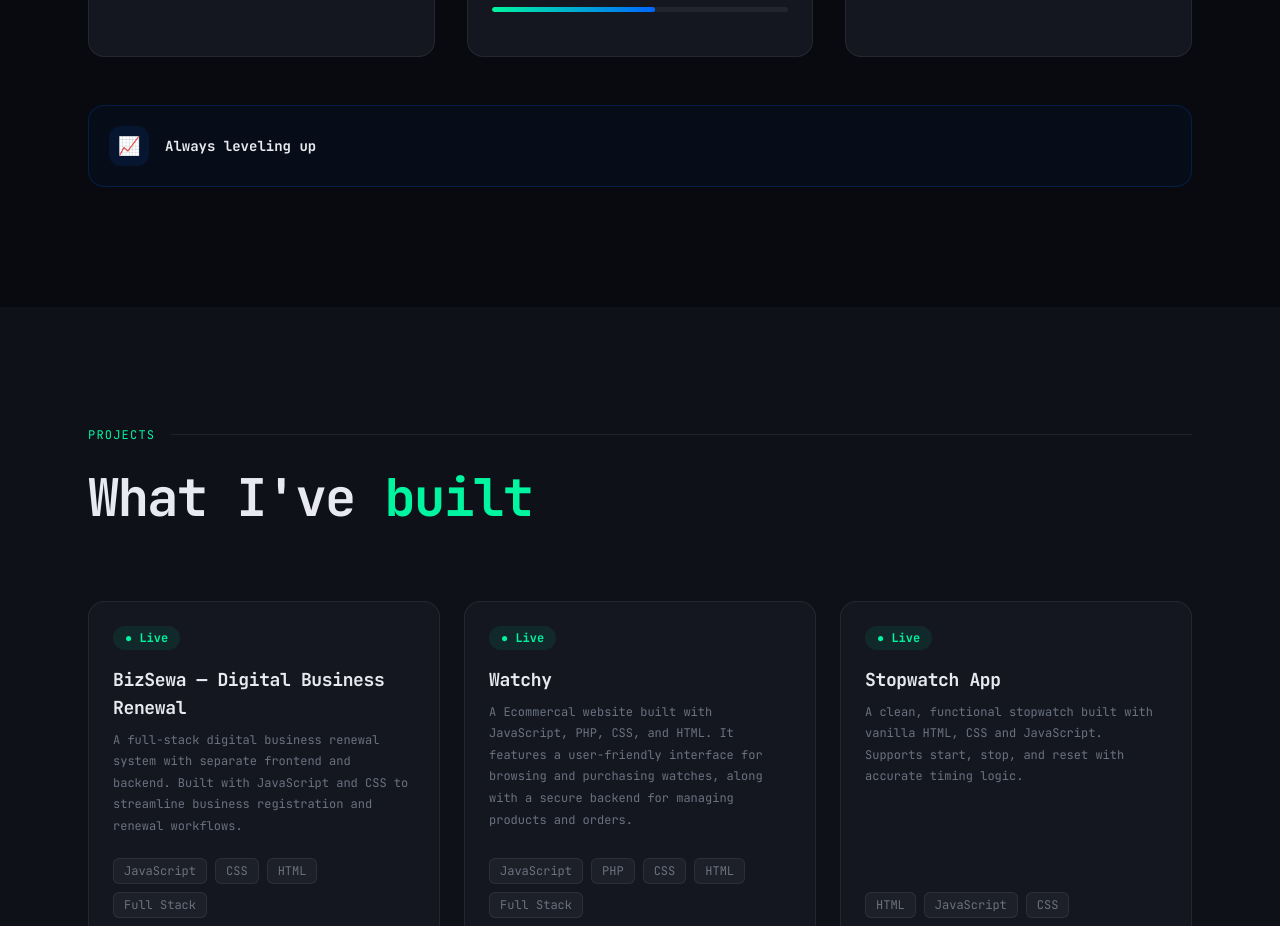
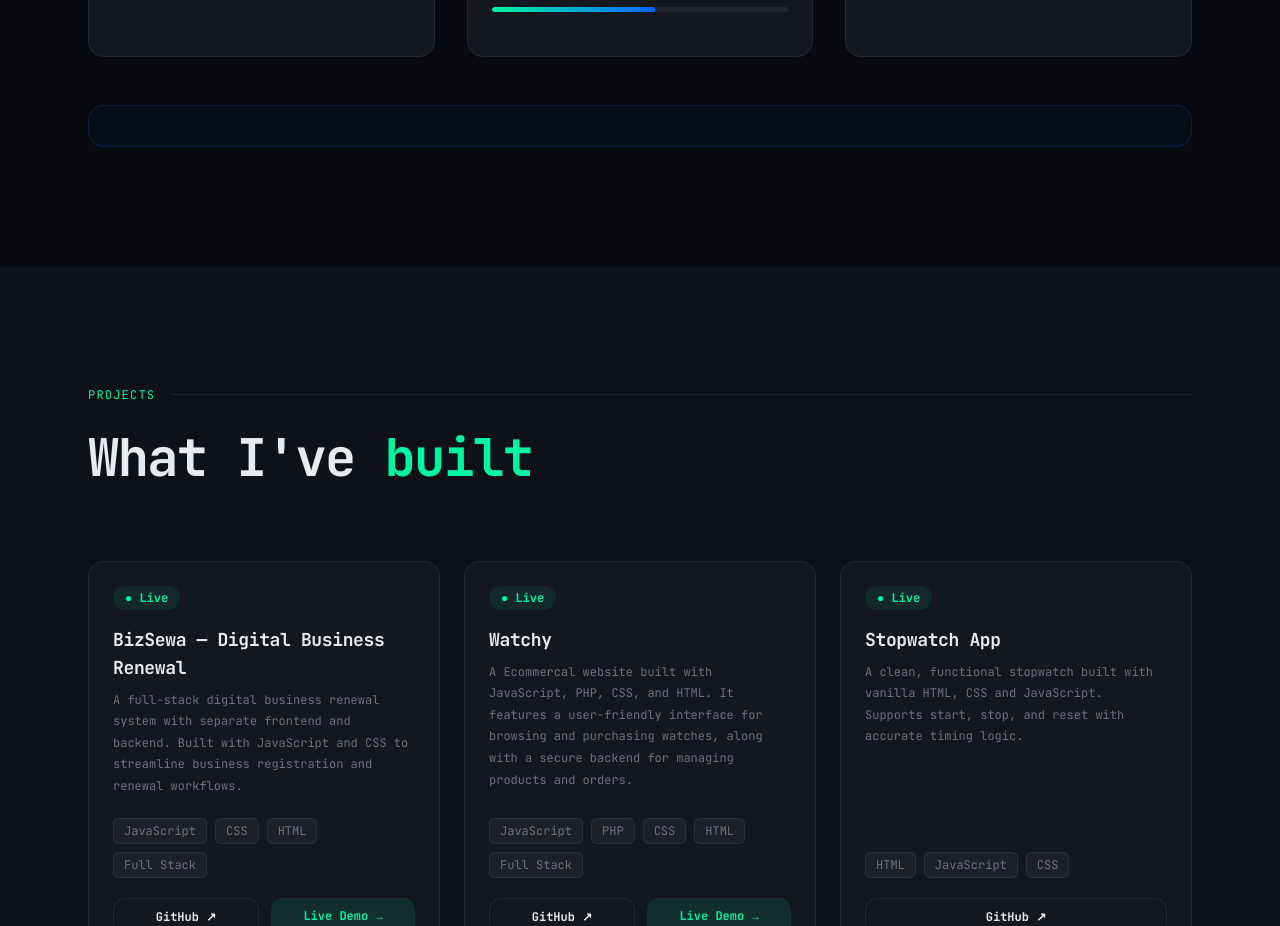
Before and after one commit to vickyjii774/bikash-kattel, a React (Create React App) app: page / in a window 1280 px wide. Shown: the part 2360-3286 px from the top of the page. Built offline with nearby package versions, Linux system fonts and the light colour scheme; the HTML template or start-up script is replaced by a standard one.

Commit message:
Remove  component

```diff
--- a/src/components/Skills.jsx
+++ b/src/components/Skills.jsx
@@ -121,18 +121,7 @@ export default function Skills() {
               background: 'rgba(0,102,255,0.04)',
             }}
           >
-            <div
-              className="w-10 h-10 rounded-xl flex items-center justify-center text-lg flex-shrink-0"
-              style={{ background: 'rgba(0,102,255,0.1)' }}
-            >
-            📈
-            </div>
-            <div>
-              <p className="font-mono font-bold text-sm" style={{ color: 'var(--text)' }}>
-                Always leveling up
-              </p>
 
-            </div>
           </div>
         </div>
       </div>
```
